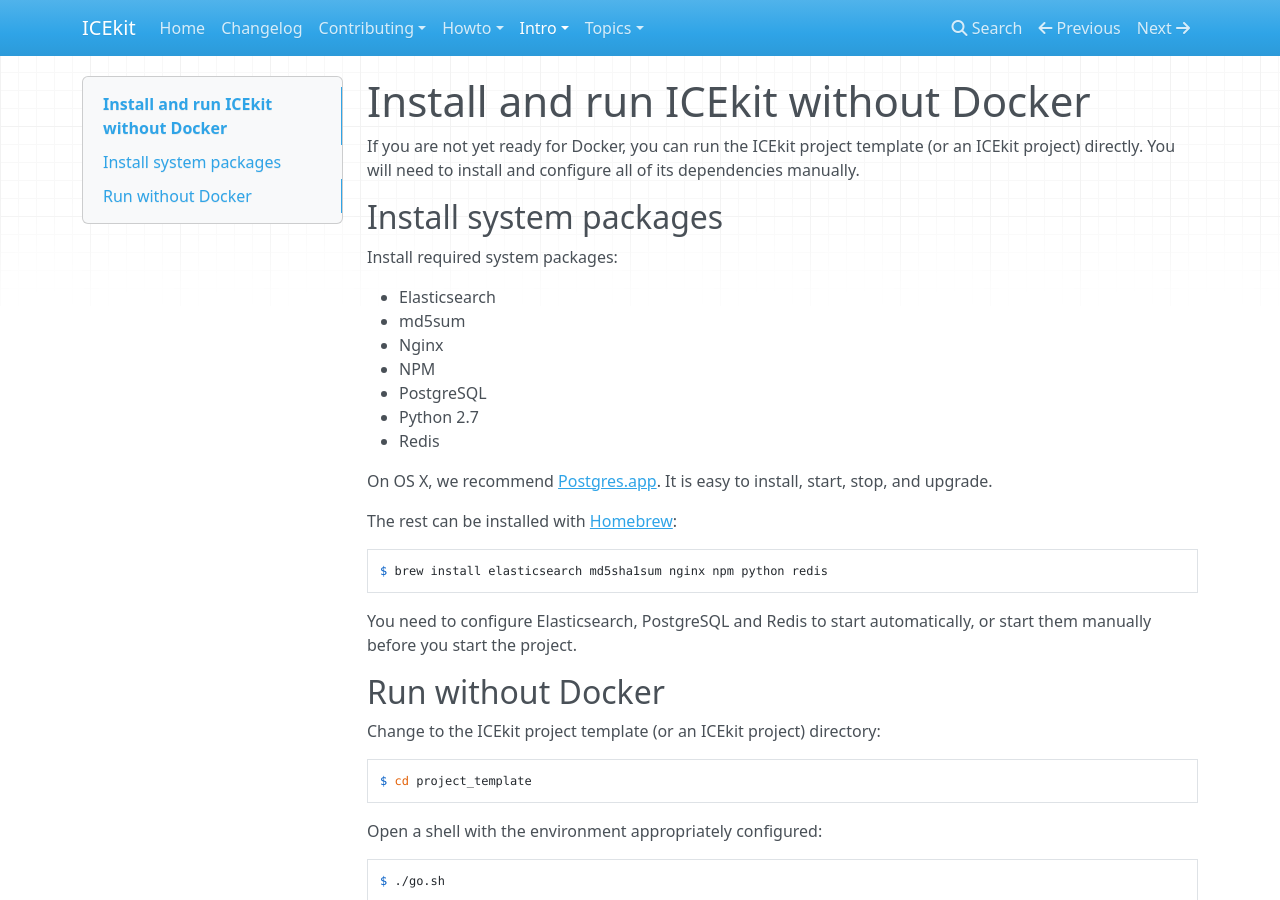
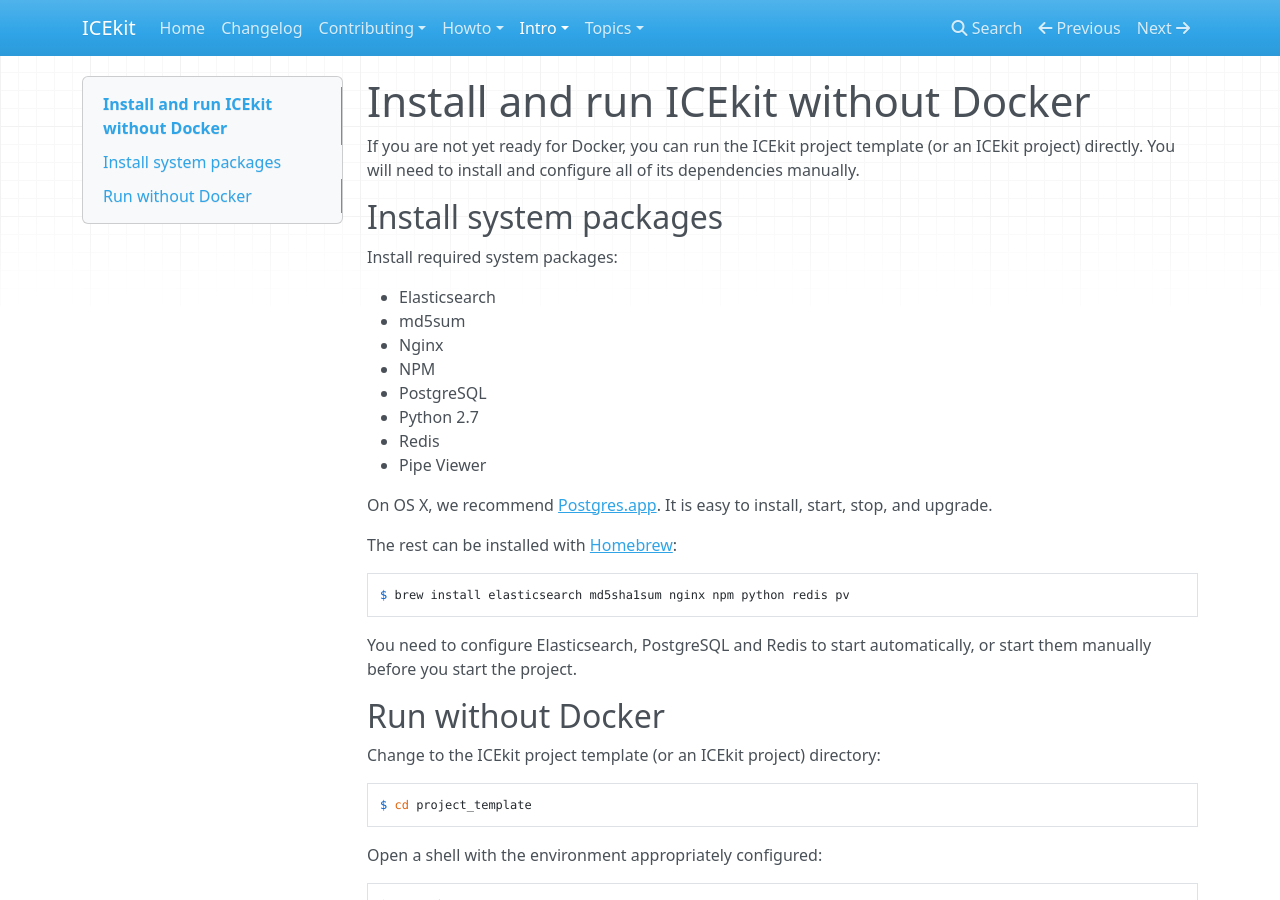
Before and after one commit to ic-labs/django-icekit, an MkDocs documentation site: the page built from docs/intro/manual-setup.md, in a window 1280 px wide and 900 px high. Built offline with MkDocs 1.6.1, drawn with Linux system fonts in a browser that asks for light colours; nearby versions of some CDN libraries.

Commit message:
Add pipe viewer requirement in manual install docs

```diff
--- a/docs/intro/manual-setup.md
+++ b/docs/intro/manual-setup.md
@@ -15,13 +15,14 @@
   * PostgreSQL
   * Python 2.7
   * Redis
+  * Pipe Viewer
 
 On OS X, we recommend [Postgres.app](http://postgresapp.com/). It is easy to
 install, start, stop, and upgrade.
 
 The rest can be installed with [Homebrew](http://brew.sh/):
 
-    $ brew install elasticsearch md5sha1sum nginx npm python redis
+    $ brew install elasticsearch md5sha1sum nginx npm python redis pv
 
 You need to configure Elasticsearch, PostgreSQL and Redis to start
 automatically, or start them manually before you start the project.
```
